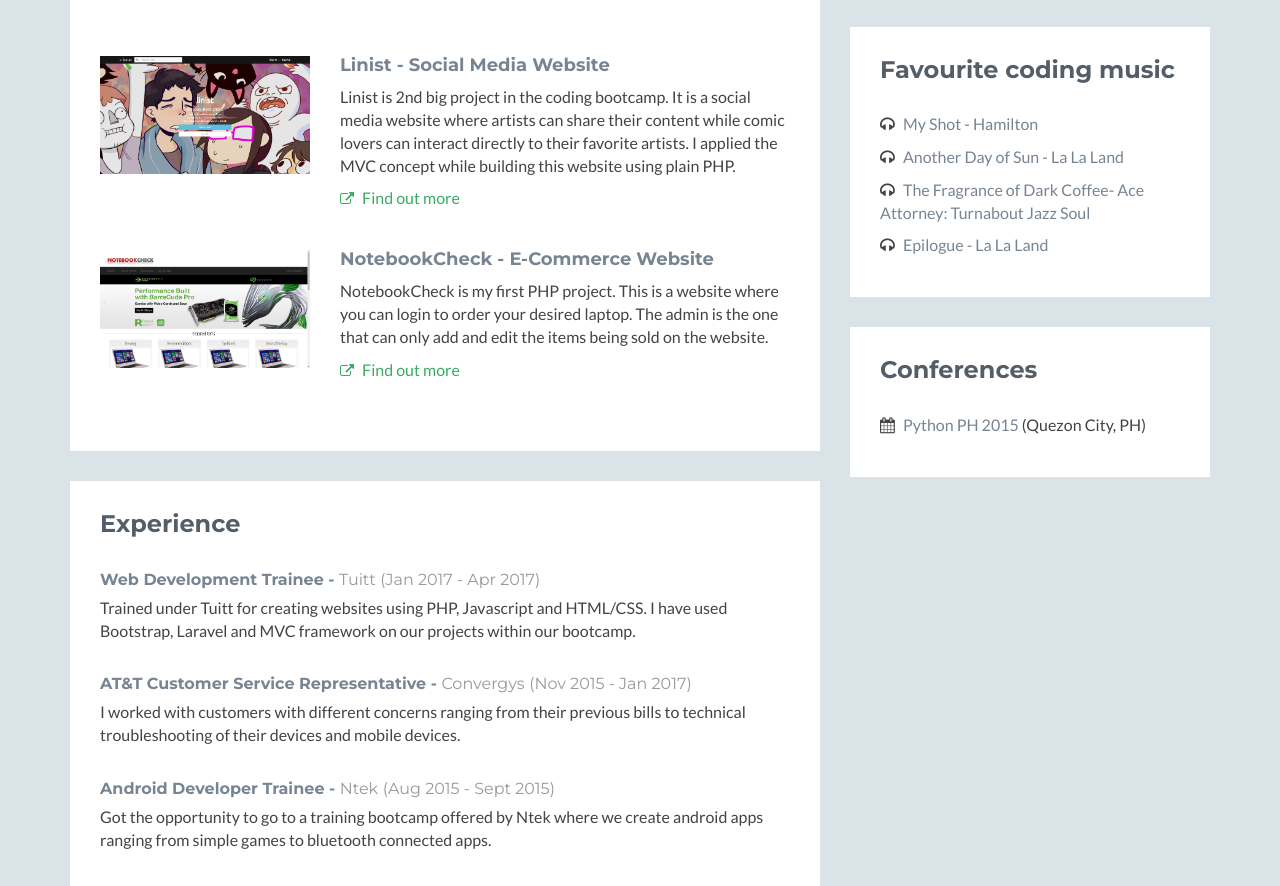
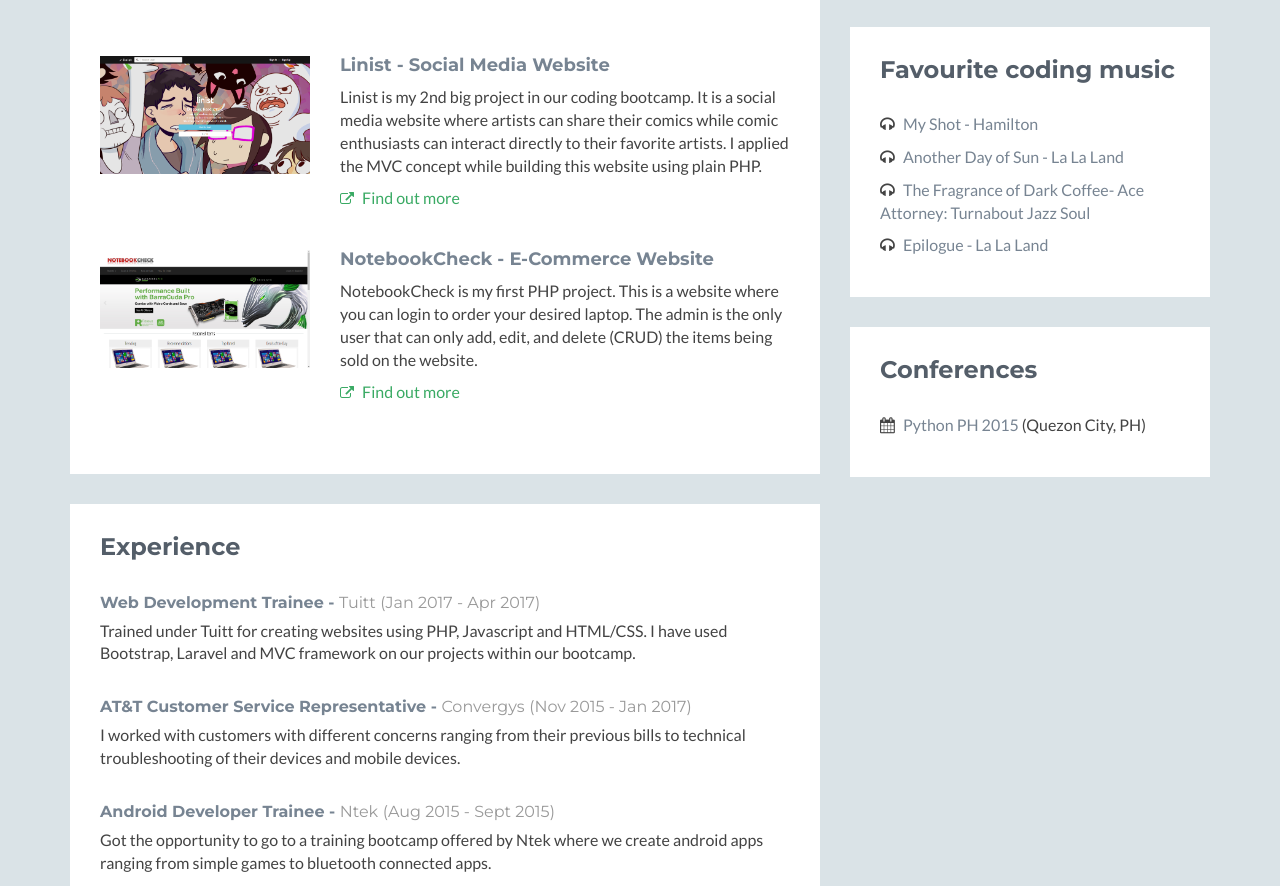
Before and after one commit to doydoydoy/resume, a plain HTML site: page index.html in a window 1280 px wide. Shown: the part 1396-2282 px from the top of the page. Drawn offline with nearby package versions, Linux system fonts and the light colour scheme; no server answers; some icons are missing.

Commit message:
corrected grammar on some paragraphs

```diff
--- a/index.html
+++ b/index.html
@@ -95,7 +95,7 @@
                                 </a>
                                 <div class="desc col-md-8 col-sm-8 col-xs-12">
                                     <h3 class="title"><a href="http://jld.esy.es/milestone-2/" target="_blank">Linist - Social Media Website</a></h3>
-                                    <p>Linist is 2nd big project in the coding bootcamp. It is a social media website where artists can share their content while comic lovers can interact directly to their favorite artists. I applied the MVC concept while building this website using plain PHP.</p>
+                                    <p>Linist is my 2nd big project in our coding bootcamp. It is a social media website where artists can share their comics while comic enthusiasts can interact directly to their favorite artists. I applied the MVC concept while building this website using plain PHP.</p>
                                     <p><a class="more-link" href="http://jld.esy.es/milestone-2/" target="_blank"><i class="fa fa-external-link"></i> Find out more</a></p>
                                 </div><!--//desc-->
                             </div><!--//item-->
@@ -106,7 +106,7 @@
                                 </a>
                                 <div class="desc col-md-8 col-sm-8 col-xs-12">
                                     <h3 class="title"><a href="http://jld.esy.es/milestone-1.5/" target="_blank">NotebookCheck - E-Commerce Website</a></h3>
-                                    <p>NotebookCheck is my first PHP project. This is a website where you can login to order your desired laptop. The admin is the one that can only add and edit the items being sold on the website.</p>
+                                    <p>NotebookCheck is my first PHP project. This is a website where you can login to order your desired laptop. The admin is the only user that can only add, edit, and delete (CRUD) the items being sold on the website.</p>
                                     <p><a class="more-link" href="http://jld.esy.es/milestone-1.5/" target="_blank"><i class="fa fa-external-link"></i> Find out more</a></p>
                                 </div><!--//desc-->
                             </div><!--//item-->
```
